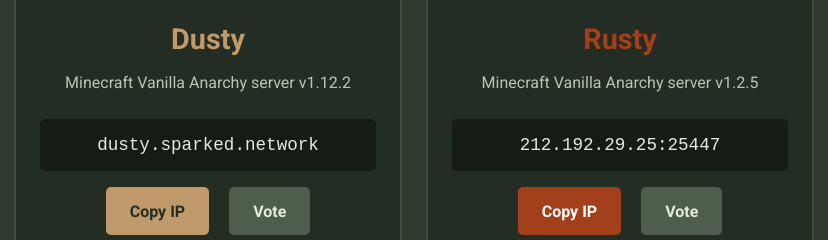
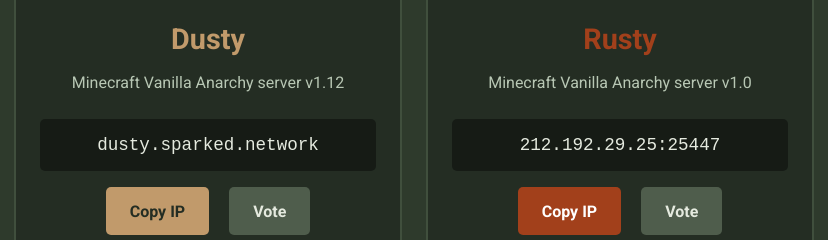
Before and after one commit to dmitovs/dust.lv, a plain HTML site: page index.html in a window 1280 px wide. Shown: the part 280-520 px from the top of the page, 226-1054 px from the left. Drawn offline with Linux system fonts and the light colour scheme.

Commit message:
Rusty - v1.0

```diff
--- a/index.html
+++ b/index.html
@@ -211,7 +211,7 @@
             <div class="server-card dusty">
                 <div>
                     <h2>Dusty</h2>
-                    <p class="description">Minecraft Vanilla Anarchy server v1.12.2</p>
+                    <p class="description">Minecraft Vanilla Anarchy server v1.12</p>
                     <div class="ip-address" id="dusty-ip">dusty.sparked.network</div>
                 </div>
                 <div class="card-buttons">
@@ -224,7 +224,7 @@
             <div class="server-card rusty">
                 <div>
                     <h2>Rusty</h2>
-                    <p class="description">Minecraft Vanilla Anarchy server v1.2.5</p>
+                    <p class="description">Minecraft Vanilla Anarchy server v1.0</p>
                     <div class="ip-address" id="rusty-ip">212.192.29.25:25447</div>
                 </div>
                 <div class="card-buttons">
```
